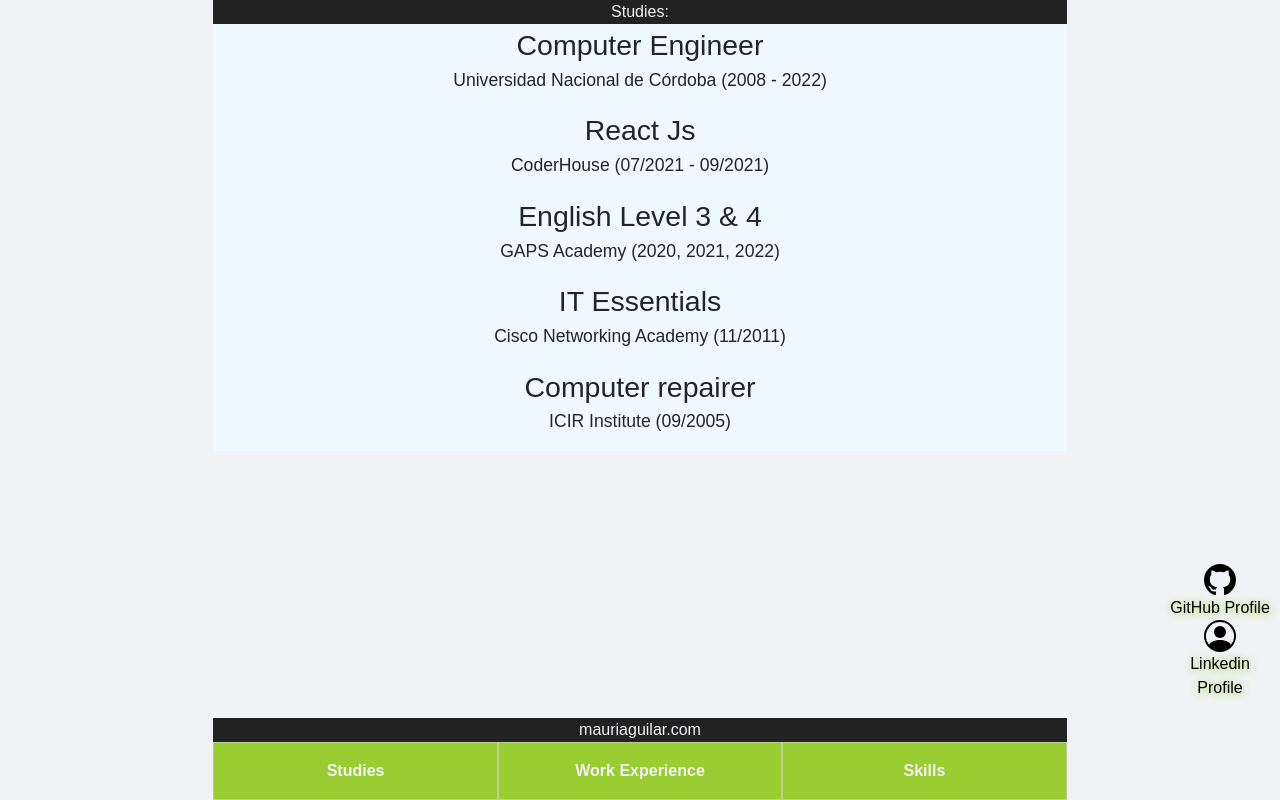
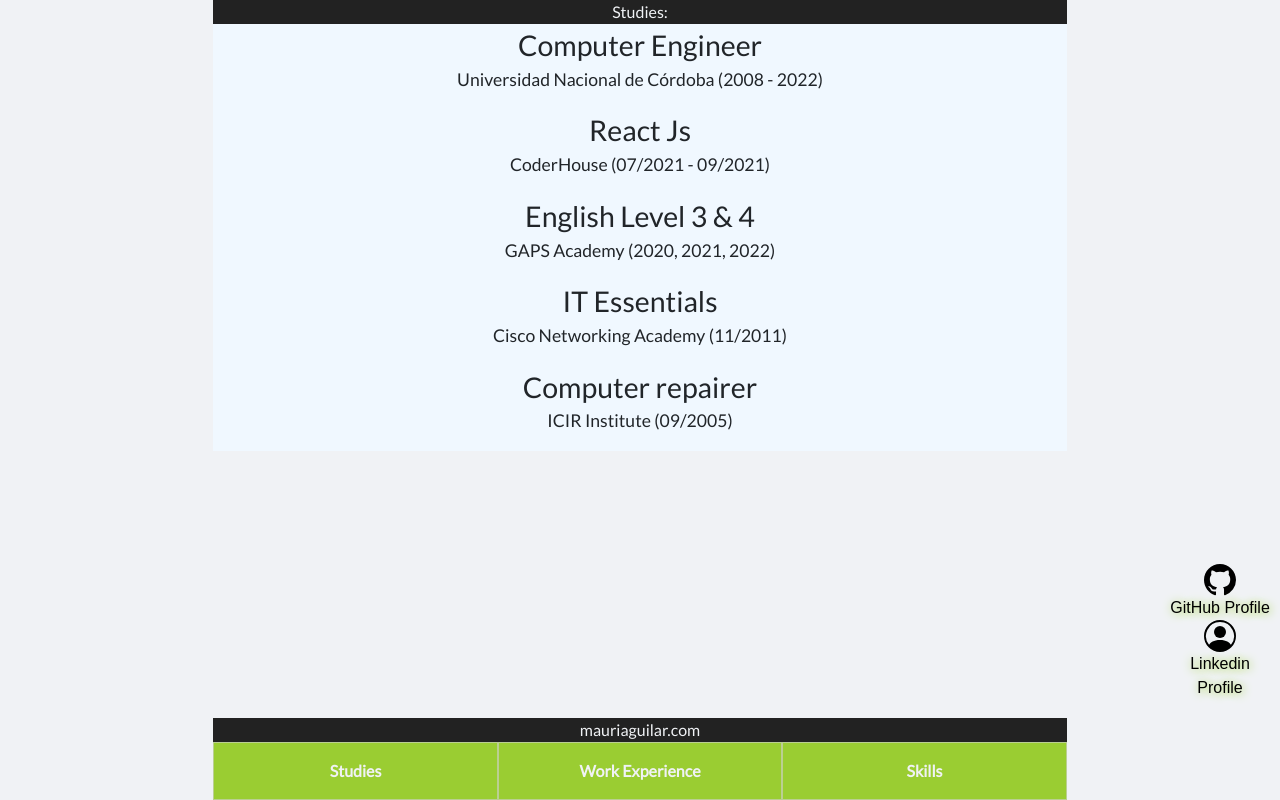
Before and after one commit to mauriaguilar/mauriaguilar.com, a React (Create React App) app: page / in a window 1280 px wide. Built offline with nearby package versions, Linux system fonts and the light colour scheme.

Commit message:
Adding text shadow

```diff
--- a/public/index.html
+++ b/public/index.html
@@ -3,18 +3,9 @@
   <head>
     <meta charset="utf-8">
     <meta name="viewport" content="width=device-width, initial-scale=1">
-    <!--
-      <link rel="shortcut icon" href="%PUBLIC_URL%/favicon.ico">
-      Notice the use of %PUBLIC_URL% in the tag above.
-      It will be replaced with the URL of the `public` folder during the build.
-      Only files inside the `public` folder can be referenced from the HTML.
-
-      Unlike "/favicon.ico" or "favicon.ico", "%PUBLIC_URL%/favicon.ico" will
-      work correctly both with client-side routing and a non-root public URL.
-      Learn how to configure a non-root public URL by running `npm run build`.
-    -->
     <link href="https://cdn.jsdelivr.net/npm/bootstrap@5.3.0-alpha1/dist/css/bootstrap.min.css" rel="stylesheet" integrity="sha384-GLhlTQ8iRABdZLl6O3oVMWSktQOp6b7In1Zl3/Jr59b6EGGoI1aFkw7cmDA6j6gD" crossorigin="anonymous">
     <script src="https://cdn.jsdelivr.net/npm/bootstrap@5.3.0-alpha1/dist/js/bootstrap.bundle.min.js" integrity="sha384-w76AqPfDkMBDXo30jS1Sgez6pr3x5MlQ1ZAGC+nuZB+EYdgRZgiwxhTBTkF7CXvN" crossorigin="anonymous"></script>
+    <link href="https://fonts.googleapis.com/css?family=Open+Sans|Lato" rel="stylesheet">
     <title>React App</title>
   </head>
   <body>
--- a/src/App.css
+++ b/src/App.css
@@ -1,5 +1,6 @@
 body {
   background-color: #f0f2f5;
+  font-family: "Lato", 'Open Sans', sans-serif !important;
 }
 
 .App {
@@ -95,6 +96,7 @@ a {
   bottom: 100px;
   color: #222;
   text-shadow: 1px 1px 10px yellowgreen;
+  font-family: sans-serif;
 }
 
 .button-link{
```
